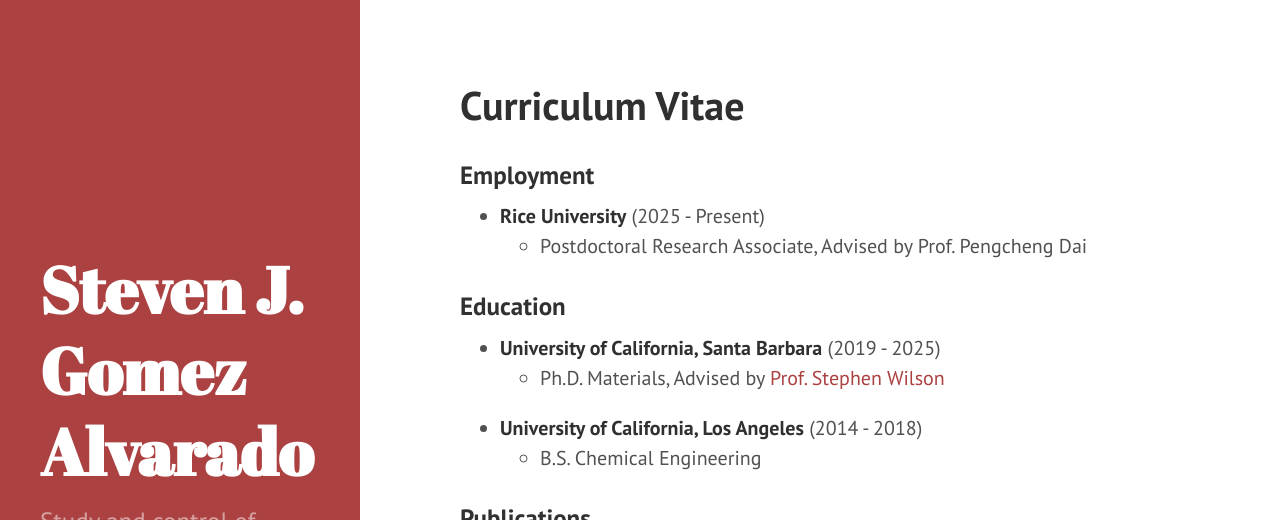
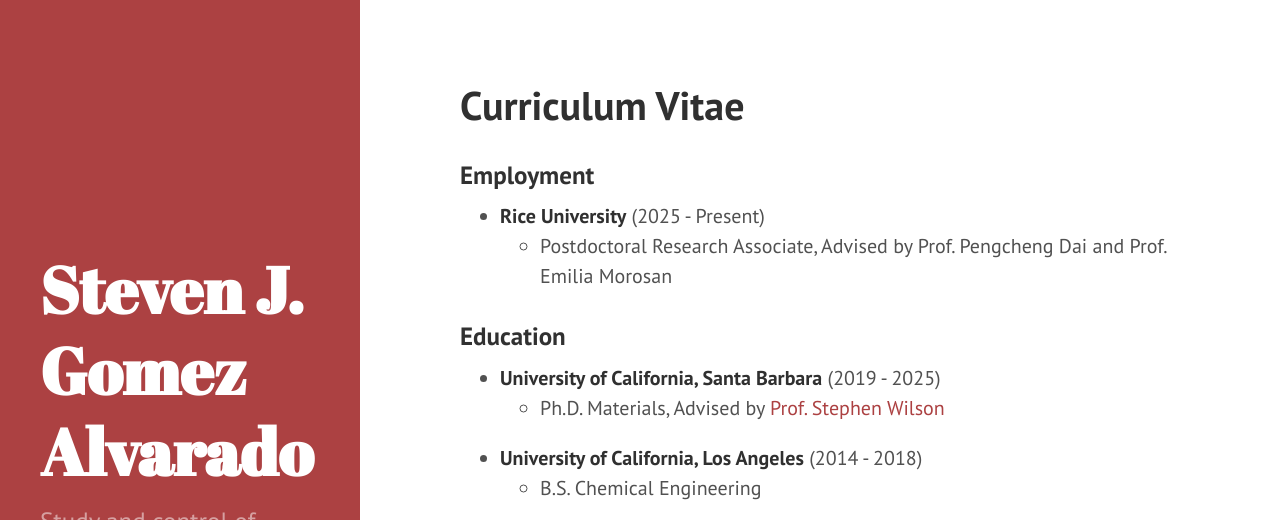
Before and after one commit to stevenjgomez/stevenjgomez.github.io, a Jekyll site: the page built from cv.md, in a window 1280 px wide and 900 px high, cut to the strip 0-520 px from the top of the window. Built offline with Jekyll 4.4.1, drawn with Linux system fonts in a browser that asks for light colours.

Commit message:
Update CV

```diff
--- a/cv.md
+++ b/cv.md
@@ -5,7 +5,7 @@ layout: "page"
 ### Employment
 
 - **Rice University** (2025 - Present)
-  - Postdoctoral Research Associate, Advised by Prof. Pengcheng Dai
+  - Postdoctoral Research Associate, Advised by Prof. Pengcheng Dai and Prof. Emilia Morosan
 
 
 ### Education
```
